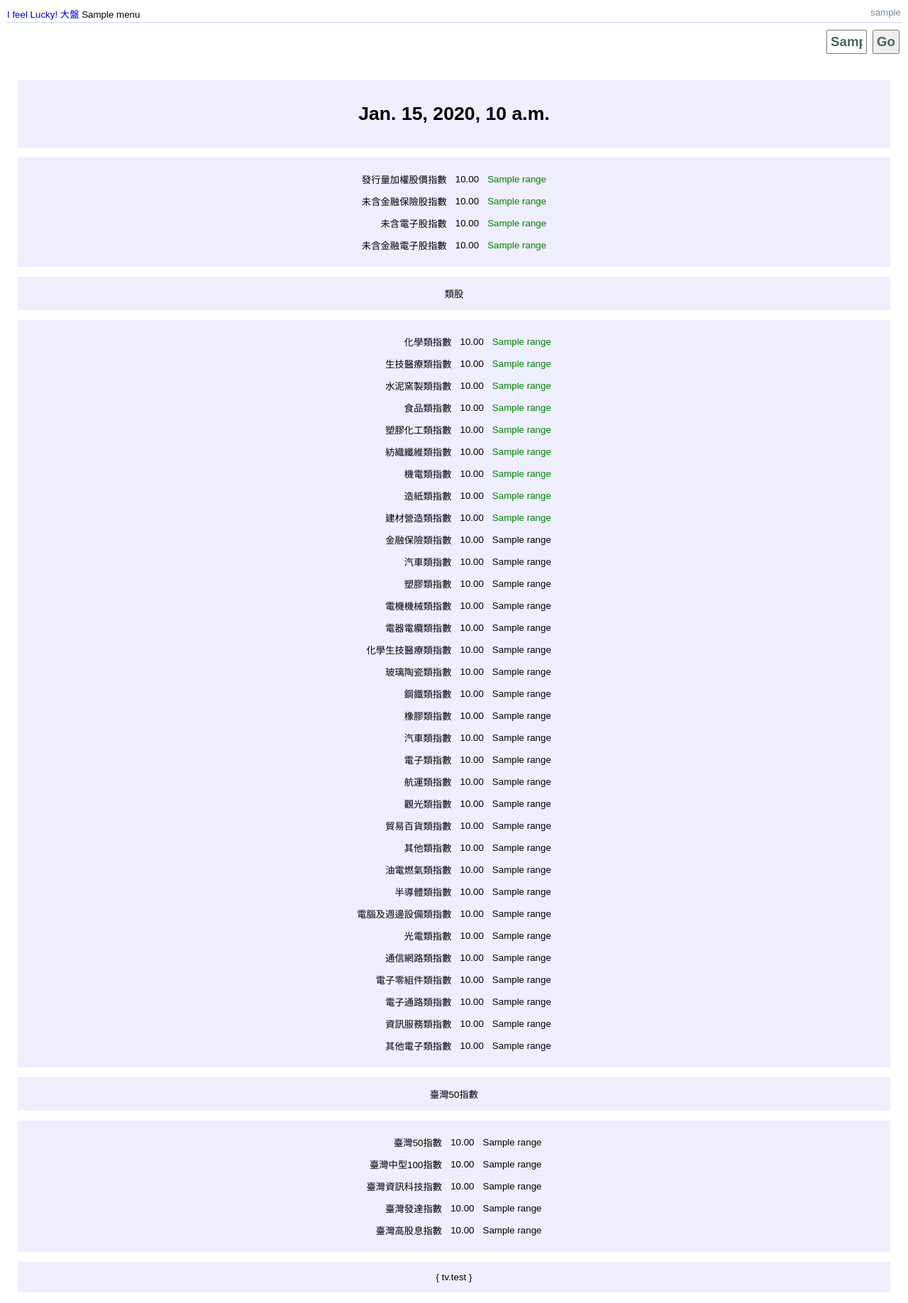
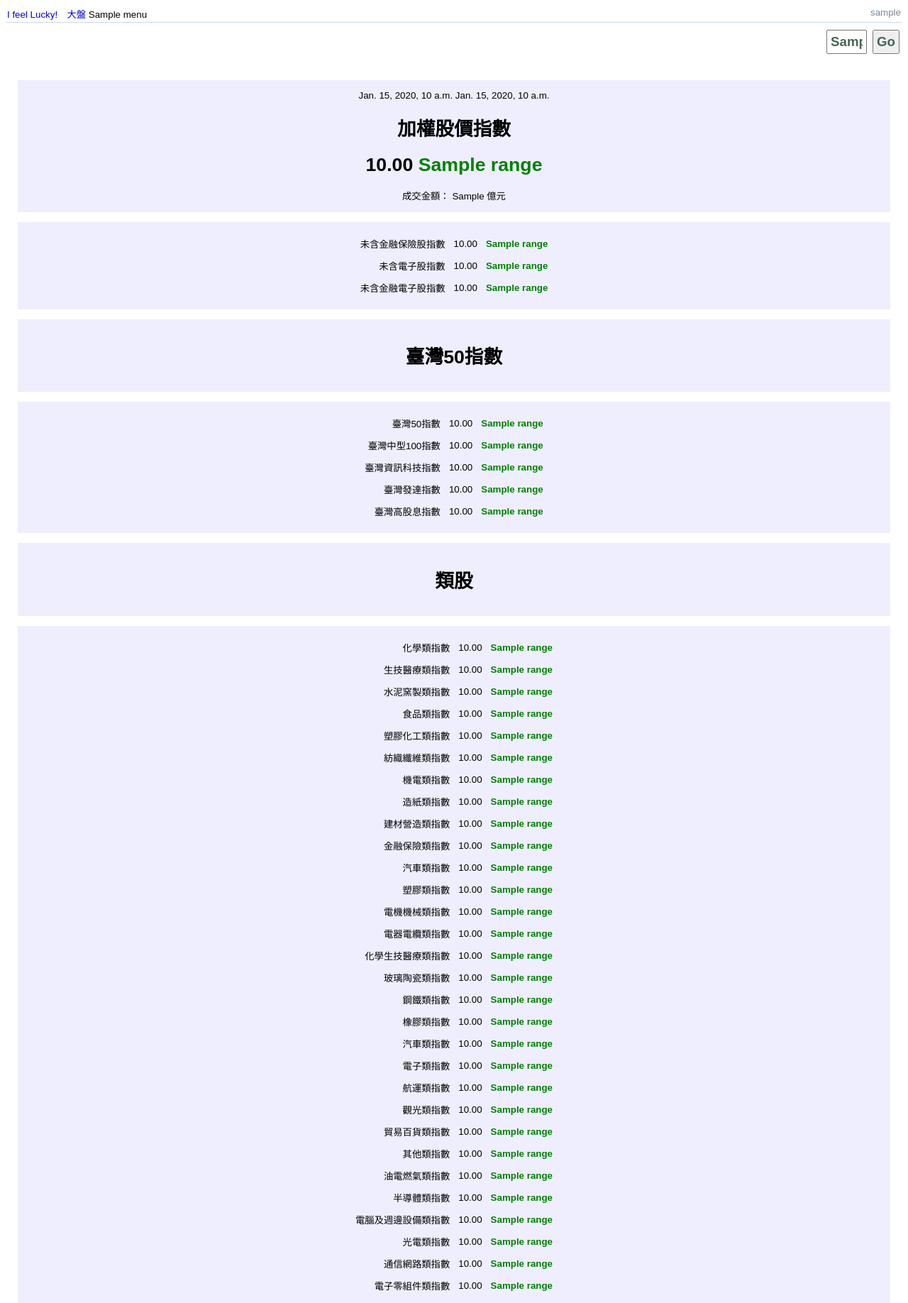
Before and after one commit to toomore/tw-stock, a Django app: template template/h_weight.htm in a window 1280 px wide. Shown: the top 1836 px of the page at 71% size. Run offline with Django 3.2, Linux system fonts and the light colour scheme; the template is opened without the code that fills it: most values are stand-ins (such as "Sample title", 1, 10 or a date in 2020).

```diff
--- a/apps.py
+++ b/apps.py
@@ -1,6 +1,6 @@
 #!/usr/bin/env python
 # -*- coding: utf-8 -*-
-
+# http://chart.apis.google.com/chart?chs=20x50&cht=lc&chd=t1:0,0,0|0,55,0|0,50,0|0,40,0|0,35,0&chds=35,55&chm=F,,1,1:4,20
 import urllib2,csv,random,logging
 
 class twsk:
@@ -60,6 +60,8 @@ class twsk:
     else:
       re['ranges'] = True
 
+    re['crosspic'] = "http://chart.apis.google.com/chart?chs=20x40&cht=lc&chd=t1:0,0,0|0,%s,0|0,%s,0|0,%s,0|0,%s,0&chds=%s,%s&chm=F,,1,1:4,20" % (re['h'],re['c'],re['open'],re['l'],re['l'],re['h'])
+
     re['top5buy'].sort()
     re['top5sell'].sort()
     return re
@@ -75,3 +77,5 @@ class twsew:
       else:
         ud = True
       self.weight[i[0]] = {'no':i[0], 'time':i[1], 'value':i[2], 'range':i[3], 'ud': ud}
+
+    self.weight['200']['v2'] = int(self.weight['200']['value'].replace(',','')) / 100000000
--- a/main.py
+++ b/main.py
@@ -31,7 +31,7 @@ class index(webapp.RequestHandler):
 class weightpage(webapp.RequestHandler):
   def get(self):
     tv = {'login': str(datetime.datetime.now() + datetime.timedelta(hours=8))[:-7],
-          'test': twsew().weight,
+          'twsew': twsew().weight,
         }
     self.response.out.write(template.render('./template/h_weight.htm',{'tv':tv}))
 
--- a/static/css/css.css
+++ b/static/css/css.css
@@ -102,6 +102,8 @@ input{
         background:red;
         font-weight: bold;}
 .fred {
-        color:red;}
+        color:red;
+        font-weight: bold;}
 .fgreen {
-        color:green;}
+        color:green;
+        font-weight: bold;}
--- a/template/h_weight.htm
+++ b/template/h_weight.htm
@@ -18,154 +18,151 @@
           <td align="center" valign="middle">
             <div>
                 <div class="rdu ggangel">
-                  <h1>{{ tv.test.0.time }}</h1>
+                  {{ tv.twsew.0.time }} {{ tv.twsew.1.time }}
+                  <h1>加權股價指數</h1>
+                  <h1>{{ tv.twsew.1.value|floatformat:2 }} <font class="{% if tv.twsew.1.ud %}fred{% else %}fgreen{% endif %}">{{ tv.twsew.1.range }}</h1></font>
+                  成交金額： {{ tv.twsew.200.v2 }} 億元
                 </div>
                 <div class="rdu ggangel">
                   <table class="weight">
                     <tr>
-                      <td>發行量加權股價指數</td><td>{{ tv.test.1.value|floatformat:2 }}</td><td class="{% if tv.test.1.ud %}fred{% else %}fgreen{% endif %}">{{ tv.test.1.range }}</td>
+                      <td>未含金融保險股指數</td><td>{{ tv.twsew.2.value|floatformat:2 }}</td><td class="{% if tv.twsew.2.ud %}fred{% else %}fgreen{% endif %}">{{ tv.twsew.2.range }}</td>
                     </tr>
                     <tr>
-                      <td>未含金融保險股指數</td><td>{{ tv.test.2.value|floatformat:2 }}</td><td class="{% if tv.test.2.ud %}fred{% else %}fgreen{% endif %}">{{ tv.test.2.range }}</td>
+                      <td>未含電子股指數</td><td>{{ tv.twsew.3.value|floatformat:2 }}</td><td class="{% if tv.twsew.3.ud %}fred{% else %}fgreen{% endif %}">{{ tv.twsew.3.range }}</td>
                     </tr>
                     <tr>
-                      <td>未含電子股指數</td><td>{{ tv.test.3.value|floatformat:2 }}</td><td class="{% if tv.test.3.ud %}fred{% else %}fgreen{% endif %}">{{ tv.test.3.range }}</td>
-                    </tr>
-                    <tr>
-                      <td>未含金融電子股指數</td><td>{{ tv.test.34.value|floatformat:2 }}</td><td class="{% if tv.test.34.ud %}fred{% else %}fgreen{% endif %}">{{ tv.test.34.range }}</td>
+                      <td>未含金融電子股指數</td><td>{{ tv.twsew.34.value|floatformat:2 }}</td><td class="{% if tv.twsew.34.ud %}fred{% else %}fgreen{% endif %}">{{ tv.twsew.34.range }}</td>
                     </tr>
                   </table>
                 </div>
                 <div class="rdu ggangel">
-                  類股
+                  <h1>臺灣50指數</h1>
                 </div>
                 <div class="rdu ggangel">
                   <table class="weight">
                     <tr>
-                      <td>化學類指數</td><td>{{ tv.test.4.value|floatformat:2 }}</td><td class="{% if tv.test.4.ud %}fred{% else %}fgreen{% endif %}">{{ tv.test.4.range }}</td>
+                      <td>臺灣50指數</td><td>{{ tv.twsew.50.value|floatformat:2 }}</td><td class="{% if tv.twsew.50.ud %}fred{% else %}fgreen{% endif %}">{{ tv.twsew.50.range }}</td>
                     </tr>
                     <tr>
-                      <td>生技醫療類指數</td><td>{{ tv.test.5.value|floatformat:2 }}</td><td class="{% if tv.test.5.ud %}fred{% else %}fgreen{% endif %}">{{ tv.test.5.range }}</td>
+                      <td>臺灣中型100指數</td><td>{{ tv.twsew.51.value|floatformat:2 }}</td><td class="{% if tv.twsew.51.ud %}fred{% else %}fgreen{% endif %}">{{ tv.twsew.51.range }}</td>
                     </tr>
                     <tr>
-                      <td>水泥窯製類指數</td><td>{{ tv.test.6.value|floatformat:2 }}</td><td class="{% if tv.test.6.ud %}fred{% else %}fgreen{% endif %}">{{ tv.test.6.range }}</td>
+                      <td>臺灣資訊科技指數</td><td>{{ tv.twsew.52.value|floatformat:2 }}</td><td class="{% if tv.twsew.52.ud %}fred{% else %}fgreen{% endif %}">{{ tv.twsew.52.range }}</td>
                     </tr>
                     <tr>
-                      <td>食品類指數</td><td>{{ tv.test.7.value|floatformat:2 }}</td><td class="{% if tv.test.7.ud %}fred{% else %}fgreen{% endif %}">{{ tv.test.7.range }}</td>
+                      <td>臺灣發達指數</td><td>{{ tv.twsew.53.value|floatformat:2 }}</td><td class="{% if tv.twsew.53.ud %}fred{% else %}fgreen{% endif %}">{{ tv.twsew.53.range }}</td>
                     </tr>
                     <tr>
-                      <td>塑膠化工類指數</td><td>{{ tv.test.8.value|floatformat:2 }}</td><td class="{% if tv.test.8.ud %}fred{% else %}fgreen{% endif %}">{{ tv.test.8.range }}</td>
-                    </tr>
-                    <tr>
-                      <td>紡織纖維類指數</td><td>{{ tv.test.9.value|floatformat:2 }}</td><td class="{% if tv.test.9.ud %}fred{% else %}fgreen{% endif %}">{{ tv.test.9.range }}</td>
-                    </tr>
-                    <tr>
-                      <td>機電類指數</td><td>{{ tv.test.10.value|floatformat:2 }}</td><td class="{% if tv.test.10.ud %}fred{% else %}fgreen{% endif %}">{{ tv.test.10.range }}</td>
-                    </tr>
-                    <tr>
-                      <td>造紙類指數</td><td>{{ tv.test.11.value|floatformat:2 }}</td><td class="{% if tv.test.11.ud %}fred{% else %}fgreen{% endif %}">{{ tv.test.11.range }}</td>
-                    </tr>
-                    <tr>
-                      <td>建材營造類指數</td><td>{{ tv.test.12.value|floatformat:2 }}</td><td class="{% if tv.test.12.ud %}fred{% else %}fgreen{% endif %}">{{ tv.test.12.range }}</td>
-                    </tr>
-                    <tr>
-                      <td>金融保險類指數</td><td>{{ tv.test.14.value|floatformat:2 }}</td><td>{{ tv.test.14.range }}</td>
-                    </tr>
-                    <tr>
-                      <td>汽車類指數</td><td>{{ tv.test.15.value|floatformat:2 }}</td><td>{{ tv.test.15.range }}</td>
-                    </tr>
-                    <tr>
-                      <td>塑膠類指數</td><td>{{ tv.test.17.value|floatformat:2 }}</td><td>{{ tv.test.17.range }}</td>
-                    </tr>
-                    <tr>
-                      <td>電機機械類指數</td><td>{{ tv.test.19.value|floatformat:2 }}</td><td>{{ tv.test.19.range }}</td>
-                    </tr>
-                    <tr>
-                      <td>電器電纜類指數</td><td>{{ tv.test.20.value|floatformat:2 }}</td><td>{{ tv.test.20.range }}</td>
-                    </tr>
-                    <tr>
-                      <td>化學生技醫療類指數</td><td>{{ tv.test.21.value|floatformat:2 }}</td><td>{{ tv.test.21.range }}</td>
-                    </tr>
-                    <tr>
-                      <td>玻璃陶瓷類指數</td><td>{{ tv.test.22.value|floatformat:2 }}</td><td>{{ tv.test.22.range }}</td>
-                    </tr>
-                    <tr>
-                      <td>鋼鐵類指數</td><td>{{ tv.test.24.value|floatformat:2 }}</td><td>{{ tv.test.24.range }}</td>
-                    </tr>
-                    <tr>
-                      <td>橡膠類指數</td><td>{{ tv.test.25.value|floatformat:2 }}</td><td>{{ tv.test.25.range }}</td>
-                    </tr>
-                    <tr>
-                      <td>汽車類指數</td><td>{{ tv.test.26.value|floatformat:2 }}</td><td>{{ tv.test.26.range }}</td>
-                    </tr>
-                    <tr>
-                      <td>電子類指數</td><td>{{ tv.test.27.value|floatformat:2 }}</td><td>{{ tv.test.27.range }}</td>
-                    </tr>
-                    <tr>
-                      <td>航運類指數</td><td>{{ tv.test.29.value|floatformat:2 }}</td><td>{{ tv.test.29.range }}</td>
-                    </tr>
-                    <tr>
-                      <td>觀光類指數</td><td>{{ tv.test.30.value|floatformat:2 }}</td><td>{{ tv.test.30.range }}</td>
-                    </tr>
-                    <tr>
-                      <td>貿易百貨類指數</td><td>{{ tv.test.32.value|floatformat:2 }}</td><td>{{ tv.test.32.range }}</td>
-                    </tr>
-                    <tr>
-                      <td>其他類指數</td><td>{{ tv.test.33.value|floatformat:2 }}</td><td>{{ tv.test.33.range }}</td>
-                    </tr>
-                    <tr>
-                      <td>油電燃氣類指數</td><td>{{ tv.test.35.value|floatformat:2 }}</td><td>{{ tv.test.35.range }}</td>
-                    </tr>
-                    <tr>
-                      <td>半導體類指數</td><td>{{ tv.test.36.value|floatformat:2 }}</td><td>{{ tv.test.36.range }}</td>
-                    </tr>
-                    <tr>
-                      <td>電腦及週邊設備類指數</td><td>{{ tv.test.37.value|floatformat:2 }}</td><td>{{ tv.test.37.range }}</td>
-                    </tr>
-                    <tr>
-                      <td>光電類指數</td><td>{{ tv.test.38.value|floatformat:2 }}</td><td>{{ tv.test.38.range }}</td>
-                    </tr>
-                    <tr>
-                      <td>通信網路類指數</td><td>{{ tv.test.39.value|floatformat:2 }}</td><td>{{ tv.test.39.range }}</td>
-                    </tr>
-                    <tr>
-                      <td>電子零組件類指數</td><td>{{ tv.test.40.value|floatformat:2 }}</td><td>{{ tv.test.40.range }}</td>
-                    </tr>
-                    <tr>
-                      <td>電子通路類指數</td><td>{{ tv.test.41.value|floatformat:2 }}</td><td>{{ tv.test.41.range }}</td>
-                    </tr>
-                    <tr>
-                      <td>資訊服務類指數</td><td>{{ tv.test.42.value|floatformat:2 }}</td><td>{{ tv.test.42.range }}</td>
-                    </tr>
-                    <tr>
-                      <td>其他電子類指數</td><td>{{ tv.test.43.value|floatformat:2 }}</td><td>{{ tv.test.43.range }}</td>
+                      <td>臺灣高股息指數</td><td>{{ tv.twsew.54.value|floatformat:2 }}</td><td class="{% if tv.twsew.54.ud %}fred{% else %}fgreen{% endif %}">{{ tv.twsew.54.range }}</td>
                     </tr>
                   </table>
                 </div>
                 <div class="rdu ggangel">
-                  臺灣50指數
+                  <h1>類股</h1>
                 </div>
                 <div class="rdu ggangel">
                   <table class="weight">
                     <tr>
-                      <td>臺灣50指數</td><td>{{ tv.test.50.value|floatformat:2 }}</td><td>{{ tv.test.50.range }}</td>
+                      <td>化學類指數</td><td>{{ tv.twsew.4.value|floatformat:2 }}</td><td class="{% if tv.twsew.4.ud %}fred{% else %}fgreen{% endif %}">{{ tv.twsew.4.range }}</td>
                     </tr>
                     <tr>
-                      <td>臺灣中型100指數</td><td>{{ tv.test.51.value|floatformat:2 }}</td><td>{{ tv.test.51.range }}</td>
+                      <td>生技醫療類指數</td><td>{{ tv.twsew.5.value|floatformat:2 }}</td><td class="{% if tv.twsew.5.ud %}fred{% else %}fgreen{% endif %}">{{ tv.twsew.5.range }}</td>
                     </tr>
                     <tr>
-                      <td>臺灣資訊科技指數</td><td>{{ tv.test.52.value|floatformat:2 }}</td><td>{{ tv.test.52.range }}</td>
+                      <td>水泥窯製類指數</td><td>{{ tv.twsew.6.value|floatformat:2 }}</td><td class="{% if tv.twsew.6.ud %}fred{% else %}fgreen{% endif %}">{{ tv.twsew.6.range }}</td>
                     </tr>
                     <tr>
-                      <td>臺灣發達指數</td><td>{{ tv.test.53.value|floatformat:2 }}</td><td>{{ tv.test.53.range }}</td>
+                      <td>食品類指數</td><td>{{ tv.twsew.7.value|floatformat:2 }}</td><td class="{% if tv.twsew.7.ud %}fred{% else %}fgreen{% endif %}">{{ tv.twsew.7.range }}</td>
                     </tr>
                     <tr>
-                      <td>臺灣高股息指數</td><td>{{ tv.test.54.value|floatformat:2 }}</td><td>{{ tv.test.54.range }}</td>
+                      <td>塑膠化工類指數</td><td>{{ tv.twsew.8.value|floatformat:2 }}</td><td class="{% if tv.twsew.8.ud %}fred{% else %}fgreen{% endif %}">{{ tv.twsew.8.range }}</td>
+                    </tr>
+                    <tr>
+                      <td>紡織纖維類指數</td><td>{{ tv.twsew.9.value|floatformat:2 }}</td><td class="{% if tv.twsew.9.ud %}fred{% else %}fgreen{% endif %}">{{ tv.twsew.9.range }}</td>
+                    </tr>
+                    <tr>
+                      <td>機電類指數</td><td>{{ tv.twsew.10.value|floatformat:2 }}</td><td class="{% if tv.twsew.10.ud %}fred{% else %}fgreen{% endif %}">{{ tv.twsew.10.range }}</td>
+                    </tr>
+                    <tr>
+                      <td>造紙類指數</td><td>{{ tv.twsew.11.value|floatformat:2 }}</td><td class="{% if tv.twsew.11.ud %}fred{% else %}fgreen{% endif %}">{{ tv.twsew.11.range }}</td>
+                    </tr>
+                    <tr>
+                      <td>建材營造類指數</td><td>{{ tv.twsew.12.value|floatformat:2 }}</td><td class="{% if tv.twsew.12.ud %}fred{% else %}fgreen{% endif %}">{{ tv.twsew.12.range }}</td>
+                    </tr>
+                    <tr>
+                      <td>金融保險類指數</td><td>{{ tv.twsew.14.value|floatformat:2 }}</td><td class="{% if tv.twsew.14.ud %}fred{% else %}fgreen{% endif %}">{{ tv.twsew.14.range }}</td>
+                    </tr>
+                    <tr>
+                      <td>汽車類指數</td><td>{{ tv.twsew.15.value|floatformat:2 }}</td><td class="{% if tv.twsew.15.ud %}fred{% else %}fgreen{% endif %}">{{ tv.twsew.15.range }}</td>
+                    </tr>
+                    <tr>
+                      <td>塑膠類指數</td><td>{{ tv.twsew.17.value|floatformat:2 }}</td><td class="{% if tv.twsew.17.ud %}fred{% else %}fgreen{% endif %}">{{ tv.twsew.17.range }}</td>
+                    </tr>
+                    <tr>
+                      <td>電機機械類指數</td><td>{{ tv.twsew.19.value|floatformat:2 }}</td><td class="{% if tv.twsew.19.ud %}fred{% else %}fgreen{% endif %}">{{ tv.twsew.19.range }}</td>
+                    </tr>
+                    <tr>
+                      <td>電器電纜類指數</td><td>{{ tv.twsew.20.value|floatformat:2 }}</td><td class="{% if tv.twsew.20.ud %}fred{% else %}fgreen{% endif %}">{{ tv.twsew.20.range }}</td>
+                    </tr>
+                    <tr>
+                      <td>化學生技醫療類指數</td><td>{{ tv.twsew.21.value|floatformat:2 }}</td><td class="{% if tv.twsew.21.ud %}fred{% else %}fgreen{% endif %}">{{ tv.twsew.21.range }}</td>
+                    </tr>
+                    <tr>
+                      <td>玻璃陶瓷類指數</td><td>{{ tv.twsew.22.value|floatformat:2 }}</td><td class="{% if tv.twsew.22.ud %}fred{% else %}fgreen{% endif %}">{{ tv.twsew.22.range }}</td>
+                    </tr>
+                    <tr>
+                      <td>鋼鐵類指數</td><td>{{ tv.twsew.24.value|floatformat:2 }}</td><td class="{% if tv.twsew.24.ud %}fred{% else %}fgreen{% endif %}">{{ tv.twsew.24.range }}</td>
+                    </tr>
+                    <tr>
+                      <td>橡膠類指數</td><td>{{ tv.twsew.25.value|floatformat:2 }}</td><td class="{% if tv.twsew.25.ud %}fred{% else %}fgreen{% endif %}">{{ tv.twsew.25.range }}</td>
+                    </tr>
+                    <tr>
+                      <td>汽車類指數</td><td>{{ tv.twsew.26.value|floatformat:2 }}</td><td class="{% if tv.twsew.26.ud %}fred{% else %}fgreen{% endif %}">{{ tv.twsew.26.range }}</td>
+                    </tr>
+                    <tr>
+                      <td>電子類指數</td><td>{{ tv.twsew.27.value|floatformat:2 }}</td><td class="{% if tv.twsew.27.ud %}fred{% else %}fgreen{% endif %}">{{ tv.twsew.27.range }}</td>
+                    </tr>
+                    <tr>
+                      <td>航運類指數</td><td>{{ tv.twsew.29.value|floatformat:2 }}</td><td class="{% if tv.twsew.29.ud %}fred{% else %}fgreen{% endif %}">{{ tv.twsew.29.range }}</td>
+                    </tr>
+                    <tr>
+                      <td>觀光類指數</td><td>{{ tv.twsew.30.value|floatformat:2 }}</td><td class="{% if tv.twsew.30.ud %}fred{% else %}fgreen{% endif %}">{{ tv.twsew.30.range }}</td>
+                    </tr>
+                    <tr>
+                      <td>貿易百貨類指數</td><td>{{ tv.twsew.32.value|floatformat:2 }}</td><td class="{% if tv.twsew.32.ud %}fred{% else %}fgreen{% endif %}">{{ tv.twsew.32.range }}</td>
+                    </tr>
+                    <tr>
+                      <td>其他類指數</td><td>{{ tv.twsew.33.value|floatformat:2 }}</td><td class="{% if tv.twsew.33.ud %}fred{% else %}fgreen{% endif %}">{{ tv.twsew.33.range }}</td>
+                    </tr>
+                    <tr>
+                      <td>油電燃氣類指數</td><td>{{ tv.twsew.35.value|floatformat:2 }}</td><td class="{% if tv.twsew.35.ud %}fred{% else %}fgreen{% endif %}">{{ tv.twsew.35.range }}</td>
+                    </tr>
+                    <tr>
+                      <td>半導體類指數</td><td>{{ tv.twsew.36.value|floatformat:2 }}</td><td class="{% if tv.twsew.36.ud %}fred{% else %}fgreen{% endif %}">{{ tv.twsew.36.range }}</td>
+                    </tr>
+                    <tr>
+                      <td>電腦及週邊設備類指數</td><td>{{ tv.twsew.37.value|floatformat:2 }}</td><td class="{% if tv.twsew.37.ud %}fred{% else %}fgreen{% endif %}">{{ tv.twsew.37.range }}</td>
+                    </tr>
+                    <tr>
+                      <td>光電類指數</td><td>{{ tv.twsew.38.value|floatformat:2 }}</td><td class="{% if tv.twsew.38.ud %}fred{% else %}fgreen{% endif %}">{{ tv.twsew.38.range }}</td>
+                    </tr>
+                    <tr>
+                      <td>通信網路類指數</td><td>{{ tv.twsew.39.value|floatformat:2 }}</td><td class="{% if tv.twsew.39.ud %}fred{% else %}fgreen{% endif %}">{{ tv.twsew.39.range }}</td>
+                    </tr>
+                    <tr>
+                      <td>電子零組件類指數</td><td>{{ tv.twsew.40.value|floatformat:2 }}</td><td class="{% if tv.twsew.40.ud %}fred{% else %}fgreen{% endif %}">{{ tv.twsew.40.range }}</td>
+                    </tr>
+                    <tr>
+                      <td>電子通路類指數</td><td>{{ tv.twsew.41.value|floatformat:2 }}</td><td class="{% if tv.twsew.41.ud %}fred{% else %}fgreen{% endif %}">{{ tv.twsew.41.range }}</td>
+                    </tr>
+                    <tr>
+                      <td>資訊服務類指數</td><td>{{ tv.twsew.42.value|floatformat:2 }}</td><td class="{% if tv.twsew.42.ud %}fred{% else %}fgreen{% endif %}">{{ tv.twsew.42.range }}</td>
+                    </tr>
+                    <tr>
+                      <td>其他電子類指數</td><td>{{ tv.twsew.43.value|floatformat:2 }}</td><td class="{% if tv.twsew.43.ud %}fred{% else %}fgreen{% endif %}">{{ tv.twsew.43.range }}</td>
                     </tr>
                   </table>
-                </div>
-                <div class="rdu ggangel">
-                  { tv.test }
                 </div>
             </div>
           </td>
--- a/template/menu.htm
+++ b/template/menu.htm
@@ -1 +1 @@
-<a href="/">I feel Lucky!</a> <a href="/weight">大盤</a>
+<a href="/">I feel Lucky!</a>　<a href="/weight">大盤</a>
```
Also changed, not shown: template/h_index.htm (+10 -3 lines).
